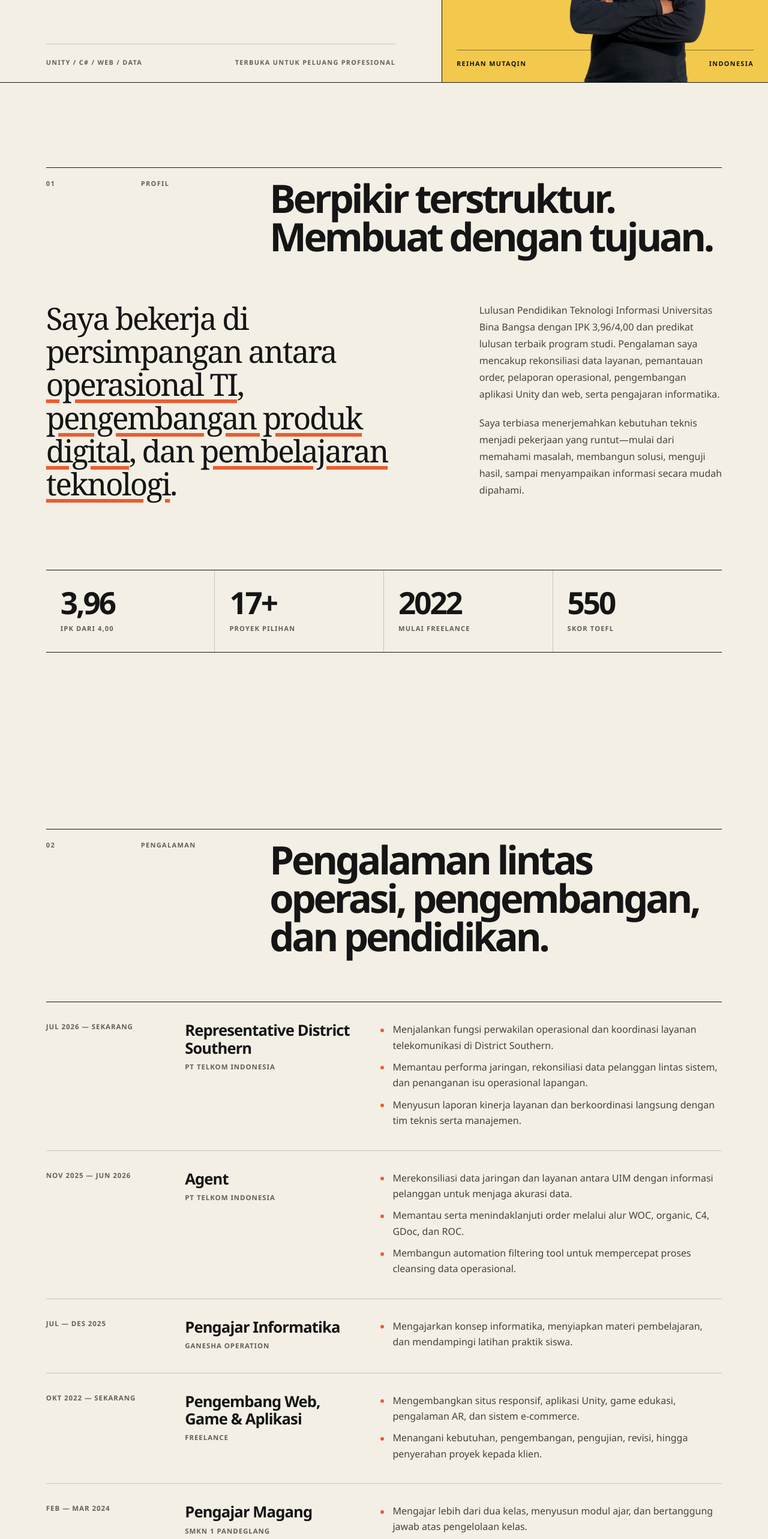
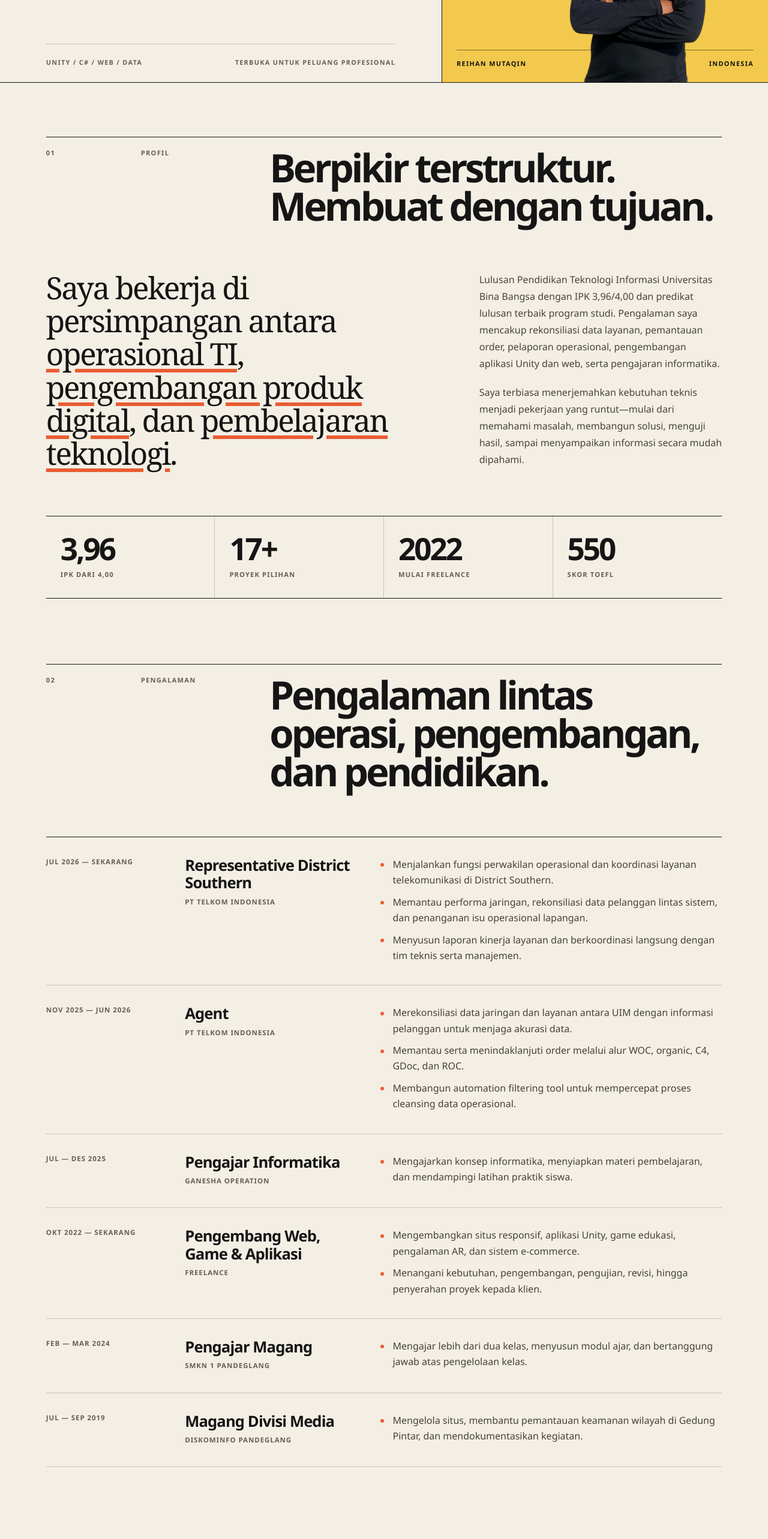
Before and after one commit to ReihanMutaqin/reihan, a React (Vite) app: page / in a window 1280 px wide. Shown: the part 900-3466 px from the top of the page at 60% size. Built offline with nearby package versions, Linux system fonts and the light colour scheme.

Commit message:
fix: kurangi padding gap section profil dan pindahkan info TOEFL ke Universitas Bina Bangsa

```diff
--- a/scripts/generate-ppt.mjs
+++ b/scripts/generate-ppt.mjs
@@ -420,10 +420,10 @@ projectSlideData.forEach((ps) => {
   slide.addShape(RECT, { x: 0.4, y: 1.95, w: 12.5, h: 0.015, fill: { color: C.ink } });
 
   const creds = [
-    { label: 'Pendidikan Tinggi', title: 'Universitas Bina Bangsa', sub: 'S1 Pendidikan Teknologi Informasi · 2020–2024', highlight: '★ IPK 3,96 / 4,00 — Lulusan Terbaik Program Studi 2024', color: C.orange },
-    { label: 'Pendidikan Vokasi', title: 'SMKN 1 Pandeglang', sub: 'Teknik Komputer dan Jaringan (TKJ) · 2017–2020', highlight: '✓ Dasar kuat arsitektur komputer, jaringan & sistem operasi', color: C.ink },
+    { label: 'Pendidikan Tinggi & Bahasa', title: 'Universitas Bina Bangsa', sub: 'S1 Pendidikan Teknologi Informasi · 2020–2024', highlight: '★ IPK 3,96 / 4,00 (Lulusan Terbaik) · TOEFL Score 550', color: C.orange },
+    { label: 'Pendidikan Vokasi', title: 'SMKN 1 Pandeglang', sub: 'Teknik Komputer dan Jaringan (TKJ) · 2017–2020', highlight: '✓ Dasar kuat arsitektur komputer, hardware, jaringan & troubleshooting', color: C.ink },
     { label: 'Organisasi Kampus', title: 'Himpunan Mahasiswa PTI', sub: 'Wakil Ketua (2022–2023) · Ketua Divisi IT (2021–2022)', highlight: 'Memimpin tim teknis & workshop IT untuk 200+ peserta', color: C.ink },
-    { label: 'Kontribusi & Bahasa', title: 'Inovasi Teknologi Pendidikan ID & TOEFL', sub: 'Kontributor Aplikasi Digital (2025–2026)', highlight: 'TOEFL Score 550 · Kemahiran Bahasa Inggris Profesional', color: C.ink },
+    { label: 'Kontribusi Komunitas', title: 'Inovasi Teknologi Pendidikan ID', sub: 'Kontributor Aplikasi Digital (2025–2026)', highlight: 'Pengembangan aplikasi digital dan pengelolaan e-learning', color: C.ink },
   ];
 
   creds.forEach((c, i) => {
--- a/src/App.tsx
+++ b/src/App.tsx
@@ -567,12 +567,13 @@ function App() {
               <h3>Universitas Bina Bangsa</h3>
               <p>Pendidikan Teknologi Informasi · 2020–2024</p>
               <p>IPK 3,96/4,00 · Lulusan Terbaik Program Studi 2024</p>
+              <p>TOEFL Pusat Bahasa Universitas Bina Bangsa · 550</p>
             </div>
             <div className="credential reveal">
               <p className="credential__label">Dasar teknis</p>
               <h3>SMKN 1 Pandeglang</h3>
               <p>Teknik Komputer dan Jaringan · 2017–2020</p>
-              <p>TOEFL Pusat Bahasa Universitas Bina Bangsa · 550</p>
+              <p>Kompetensi Kejuruan Hardware, Jaringan & Troubleshooting</p>
             </div>
             <div className="credential reveal">
               <p className="credential__label">Organisasi</p>
--- a/src/index.css
+++ b/src/index.css
@@ -372,7 +372,7 @@ ul {
 .section {
   width: min(100%, var(--max-width));
   margin-inline: auto;
-  padding: clamp(96px, 11vw, 170px) clamp(24px, 6vw, 92px);
+  padding: clamp(64px, 7vw, 110px) clamp(24px, 6vw, 92px);
 }
 
 .section-heading {
@@ -404,7 +404,11 @@ ul {
 }
 
 .section--profile {
-  padding-bottom: clamp(110px, 12vw, 190px);
+  padding-bottom: clamp(32px, 4vw, 56px);
+}
+
+.section--experience {
+  padding-top: clamp(36px, 4.5vw, 60px);
 }
 
 .profile-grid {
@@ -441,7 +445,7 @@ ul {
 .profile-stats {
   display: grid;
   grid-template-columns: repeat(4, 1fr);
-  margin-top: clamp(70px, 9vw, 128px);
+  margin-top: clamp(48px, 6vw, 84px);
   border-top: 1px solid var(--ink);
   border-bottom: 1px solid var(--ink);
 }
```
Also changed, not shown: scripts/generate-pdf.js (+6 -6 lines), 2 other files (tests, documents, lock files or other folders).
